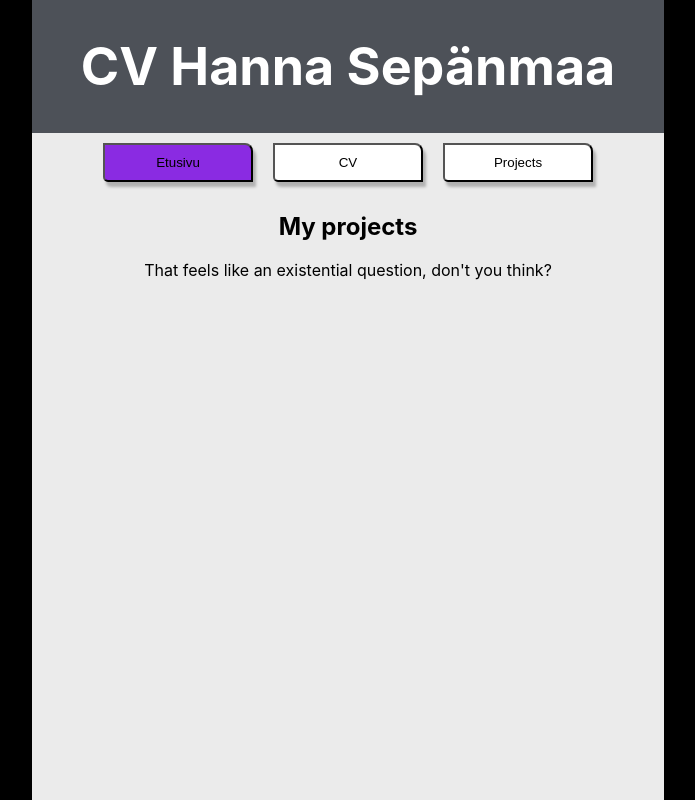
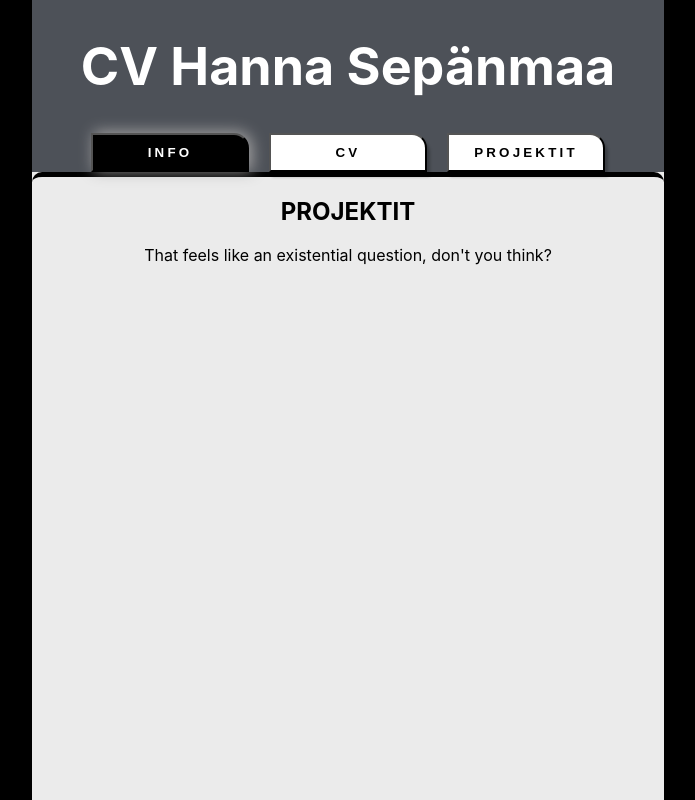
Before and after one commit to haelina/my-react-cv, a React (Create React App) app: page /projects in a window 1280 px wide. Shown: the whole page, without its empty margins (292-987 px from the left). Built offline with nearby package versions, Linux system fonts and the light colour scheme.

Commit message:
Change texts and modify styling

```diff
--- a/src/App.js
+++ b/src/App.js
@@ -19,6 +19,7 @@ function App() {
         <h1>CV Hanna Sepänmaa</h1>
       </header>
       <NavigationBar handleClick={handleClick}></NavigationBar>
+      <div className="content">
         <Routes>
           <Route path="/" element={<Home />} />
           <Route path="projects" element={<Projects />} />
@@ -33,6 +34,7 @@ function App() {
           />
         </Routes>
       </div>
+    </div>
   );
 }
 
--- a/src/Components/Pages/Projects.js
+++ b/src/Components/Pages/Projects.js
@@ -4,7 +4,7 @@ export const Projects = () => {
   return (
     <>
       <main>
-        <h2>My projects</h2>
+        <h2>PROJEKTIT</h2>
         <p>That feels like an existential question, don't you think?</p>
       </main>
     </>
--- a/src/Components/base/NavigationBar.js
+++ b/src/Components/base/NavigationBar.js
@@ -9,7 +9,7 @@ export const NavigationBar = ({ handleClick }) => {
   };
 
   return (
-    <div className="ButtonBar">
+    <div className="navbar">
       <button
         className={`button_primary ${
           currentPage === "/"
@@ -18,7 +18,7 @@ export const NavigationBar = ({ handleClick }) => {
         }`}
         onClick={() => changePage("/")}
       >
-        Etusivu
+        INFO
       </button>
       <button
         className={`button_primary ${
@@ -38,7 +38,7 @@ export const NavigationBar = ({ handleClick }) => {
         }`}
         onClick={() => changePage("/projects")}
       >
-        Projects
+        PROJEKTIT
       </button>
     </div>
   );
--- a/src/styles/App.scss
+++ b/src/styles/App.scss
@@ -11,6 +11,15 @@
 .App-logo {
   height: 40vmin;
   pointer-events: none;
+}
+
+.content {
+  border-top: 5px solid black;
+  border-radius: 10px 10px 0 0;
+}
+
+.navbar {
+  background-color: #4d5158;
 }
 
 @media (prefers-reduced-motion: no-preference) {
--- a/src/styles/_button.scss
+++ b/src/styles/_button.scss
@@ -1,13 +1,16 @@
 .button_primary {
   box-shadow: 3px 5px 3px rgba(0, 0, 0, 0.25);
-  min-width: 150px;
-  border-radius: 0 8px 0 5px;
+  min-width: 25%;
+  border-radius: 0 15px 0 0;
   padding: 10px;
-  margin: 10px;
+  margin: 0px 10px;
+  font-weight: bold;
+  letter-spacing: 0.2rem;
 
   &__active {
-    background-color: blueviolet;
-    color: black;
+    background-color: black;
+    color: white;
+    box-shadow: 3px -1px 15px rgb(165, 164, 164);
   }
 
   &__inactive {
```
Lines whose indentation alone changed are shown as unchanged.
